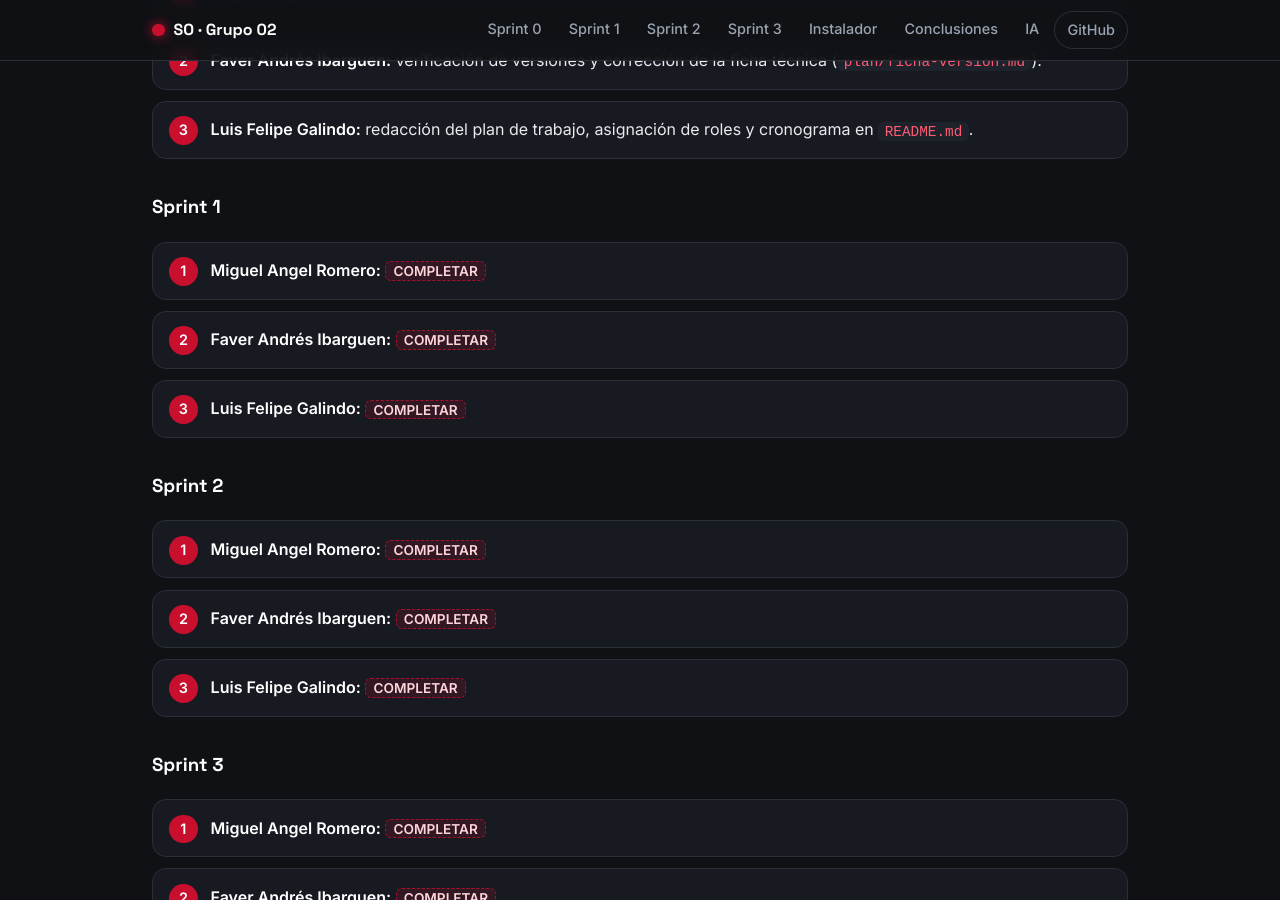
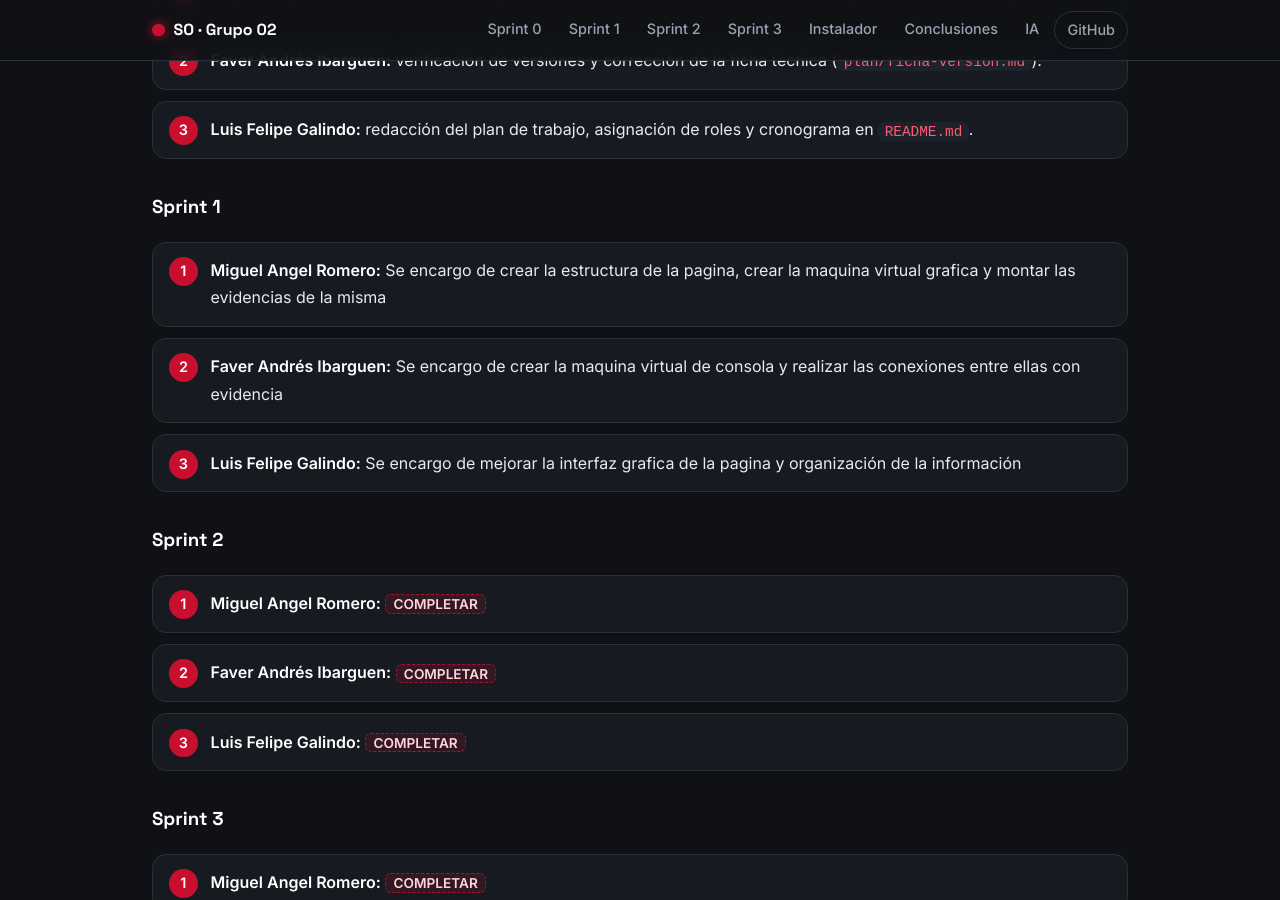
Before and after one commit to M1GU3L10R/proyecto-so-g02, a Jekyll site: the page built from plan/plan-de-trabajo.md, in a window 1280 px wide and 900 px high, scrolled down 1217 px. Built offline with Jekyll 4.4.1, drawn with Linux system fonts in a browser that asks for light colours; our own code applies the rules of GitHub Pages for plain Markdown files.

Commit message:
Escribe quien hizo que en el sprint1 del plan de trabajo

```diff
--- a/plan/plan-de-trabajo.md
+++ b/plan/plan-de-trabajo.md
@@ -31,9 +31,9 @@
 
 ### Sprint 1
 
-1. **Miguel Angel Romero:** <mark>COMPLETAR</mark>
-2. **Faver Andrés Ibarguen:** <mark>COMPLETAR</mark>
-3. **Luis Felipe Galindo:** <mark>COMPLETAR</mark>
+1. **Miguel Angel Romero:** Se encargo de crear la estructura de la pagina, crear la maquina virtual grafica y montar las evidencias de la misma
+2. **Faver Andrés Ibarguen:** Se encargo de crear la maquina virtual de consola y realizar las conexiones entre ellas con evidencia
+3. **Luis Felipe Galindo:** Se encargo de mejorar la interfaz grafica de la pagina y organización de la información
 
 ### Sprint 2
 
```
